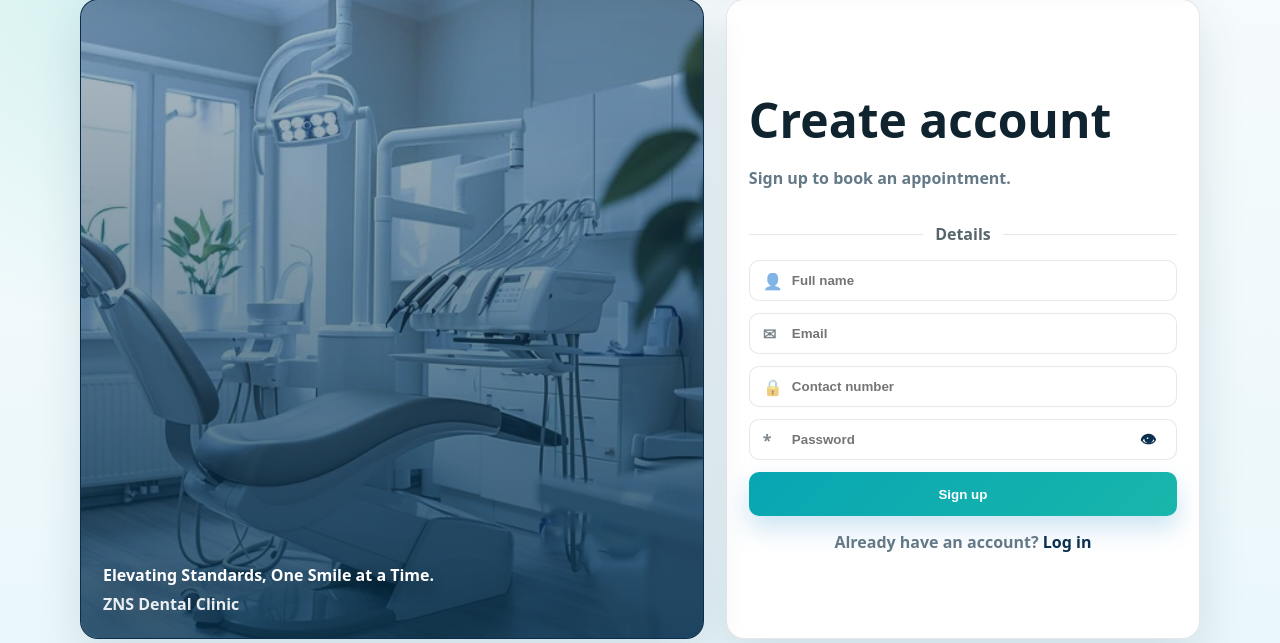
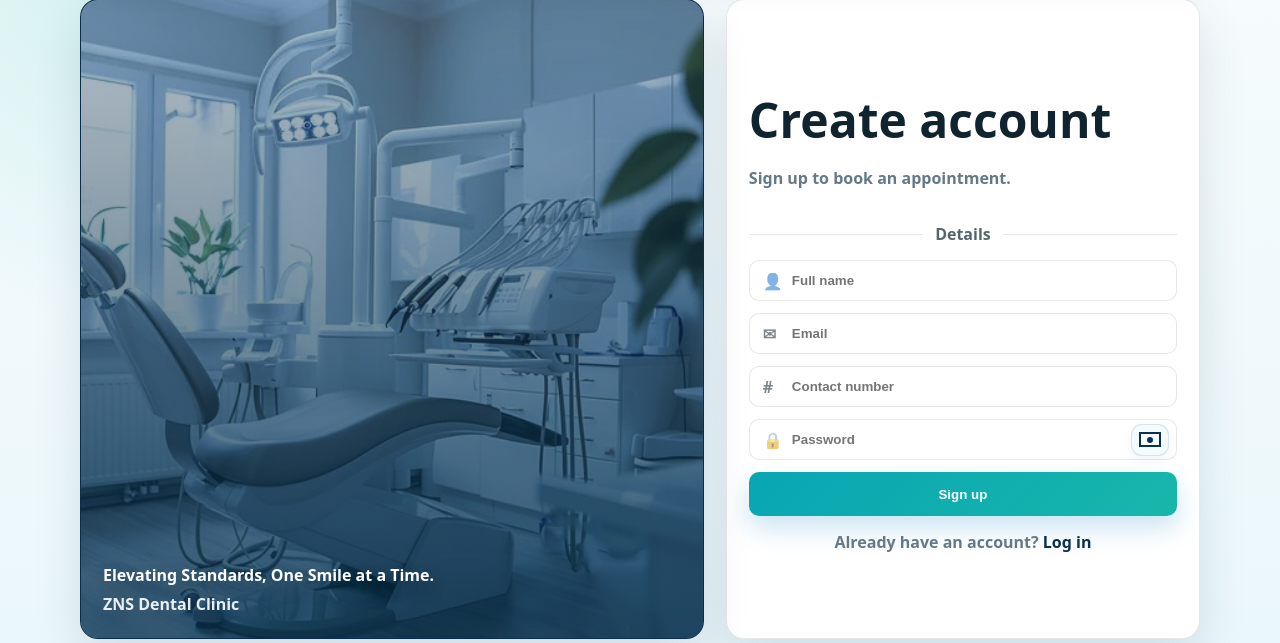
Before and after one commit to rhainiercoder/ZNS-Repository, a PHP site: page /signup.php in a window 1280 px wide. Shown: the part 152-795 px from the top of the page. Run offline with PHP 8.4, Linux system fonts and the light colour scheme.

Commit message:
Initial commit (ZNS)

```diff
--- a/assets/css/style.css
+++ b/assets/css/style.css
@@ -785,32 +785,70 @@ body{
 
 .passwordField .authInput,
 .authField input.hasPasswordToggle{
-  padding-right:48px;
+  padding-right:54px;
 }
 
 .passwordToggle{
   position:absolute;
-  right:10px;
+  right:8px;
   top:50%;
   transform:translateY(-50%);
-  width:34px;
-  height:34px;
-  border:0;
-  border-radius:10px;
-  background:transparent;
+  width:38px;
+  height:32px;
+  display:flex;
+  align-items:center;
+  justify-content:center;
+  border:1px solid rgba(11,47,79,.12);
+  border-radius:11px;
+  background:#f4fbff;
   color:#0b2f4f;
-  font-size:16px;
-  font-weight:900;
+  font-size:0;
+  font-weight:800;
   line-height:1;
   cursor:pointer;
+  box-shadow:0 4px 10px rgba(9,51,77,.06);
 }
 
 .authField .passwordToggle{
-  right:12px;
+  right:8px;
 }
 
 .passwordToggle:hover{
-  background:rgba(11,47,79,.08);
+  background:#e9f7ff;
+  border-color:rgba(17,174,232,.35);
+}
+
+.passwordToggle::before{
+  content:"";
+  width:18px;
+  height:11px;
+  border:2px solid currentColor;
+  border-radius:999px / 70%;
+  background:transparent;
+}
+
+.passwordToggle::after{
+  content:"";
+  position:absolute;
+  width:6px;
+  height:6px;
+  border-radius:50%;
+  background:currentColor;
+}
+
+.authField .passwordToggle,
+.passwordField .passwordToggle{
+  position:absolute !important;
+  top:50% !important;
+  right:8px !important;
+  left:auto !important;
+  bottom:auto !important;
+  transform:translateY(-50%) !important;
+  margin:0 !important;
+  padding:0 !important;
+  min-height:0 !important;
+  max-width:none !important;
+  z-index:2;
 }
 
 .authActions{ display:flex; justify-content:space-between; align-items:center; gap:12px; margin-top:6px; }
--- a/signup.php
+++ b/signup.php
@@ -150,12 +150,12 @@ if ($_SERVER["REQUEST_METHOD"] === "POST") {
         </div>
 
         <div class="authField">
-          <span class="authField__icon">🔒</span>
+          <span class="authField__icon">#</span>
           <input name="contact" placeholder="Contact number" value="<?php echo htmlspecialchars($_POST["contact"] ?? ""); ?>">
         </div>
 
         <div class="authField">
-          <span class="authField__icon">*</span>
+          <span class="authField__icon">🔒</span>
           <input class="hasPasswordToggle" name="password" type="password" placeholder="Password" required>
           <button class="passwordToggle" type="button" aria-label="Show password" data-password-toggle>&#128065;</button>
         </div>
```
